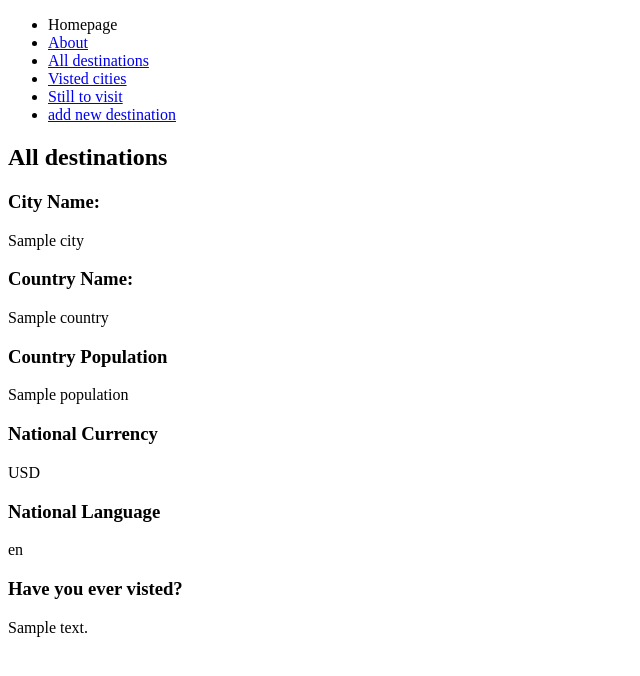
After one commit to Louisf99/Travel_Bucket_List, a Flask app: page /cities in a window 1280 px wide. The commit adds this page. Shown: the top 676 px of the page, without its empty margins (0-640 px from the left). Run offline with Flask 2, Linux system fonts and the light colour scheme; a database or web service that is not in the repository returns one stand-in record (values such as "Sample title"); some libraries are stand-ins or nearby versions.

Commit message:
added new html files for the future and also added cities blueprint changing from destination as was getting me confused a little bit, now the all destinations page works

```diff
--- a/Travel_Bucket_list/app.py
+++ b/Travel_Bucket_list/app.py
@@ -1,8 +1,8 @@
 from flask import Flask, blueprints, render_template
-from controllers.travel_bucket_list import destination_blueprint
+from controllers.travel_bucket_list import cities_blueprint
 from repositories import city_repository, country_repository
 app = Flask(__name__)
-app.register_blueprint(destination_blueprint)
+app.register_blueprint(cities_blueprint)
 
 
 @app.route('/')
--- a/Travel_Bucket_list/controllers/travel_bucket_list.py
+++ b/Travel_Bucket_list/controllers/travel_bucket_list.py
@@ -5,11 +5,11 @@ from models.country import Country
 import repositories.city_repository as city_repository
 import repositories.country_repository as country_repository
 
-destination_blueprint = Blueprint("destinations", __name__)
+cities_blueprint = Blueprint("cities", __name__)
 
 
-@destination_blueprint.route('/destinations')
+@cities_blueprint.route('/cities', methods=['GET'])
 def destinations():
-    destinations = city_repository.select_all()
-    print(destinations)
-    return render_template("destination/index.html", destinations=destinations)
+    cities = city_repository.select_all()
+    print(cities)
+    return render_template("cities/index.html", cities=cities)
--- a/Travel_Bucket_list/templates/about.html
+++ b/Travel_Bucket_list/templates/about.html
@@ -0,0 +1,6 @@
+{% extends "base.html" %}
+
+{% block content %}
+About page
+
+{% endblock %}
--- a/Travel_Bucket_list/templates/base.html
+++ b/Travel_Bucket_list/templates/base.html
@@ -13,7 +13,7 @@
             <ul>
                 <li><a href="/"></a>Homepage</li>
                 <li><a href="/about">About</a></li>
-                <li><a href="/Cities">All destinations</a></li>
+                <li><a href="/cities">All destinations</a></li>
                 <li><a href="/cities/visted">Visted cities</a></li>
                 <li><a href="/cities/not_visted">Still to visit</a></li>
                 <li><a href="/cities/new_destination">add new destination</a></li>
--- /dev/null
+++ b/Travel_Bucket_list/templates/cities/index.html
@@ -0,0 +1,19 @@
+{% extends "base.html" %}
+
+{% block content %}
+<h2>All destinations</h2>
+
+{% for city in cities %}
+<div class="all_cities">
+    <div class="content">
+      <h3>City Name: </h3> <p>{{city.name}}</p>
+      <h3>Country Name: </h3><p>{{city.country.name}}</p>
+      <h3>Country Population</h3><p>{{city.country.population}}</p>
+      <h3>National Currency</h3><p>{{city.country.currency}}</p>
+      <h3>National Language</h3> <p>{{city.country.language}}</p>
+      <h3>Have you ever visted?</h3><p>{{city.visited}}</p>
+    </div>
+</div>
+{% endfor %}
+
+{% endblock %}
--- a/Travel_Bucket_list/templates/destination/index.html
+++ /dev/null
@@ -1,6 +0,0 @@
-{% extends "base.html" %}
-
-{% block content %}
-all destinations
-
-{% endblock %}
```
Also changed, not shown: Travel_Bucket_list/templates/cities/modify.html (added), Travel_Bucket_list/templates/cities/not_visited.html (added), Travel_Bucket_list/templates/cities/visted.html (added).
